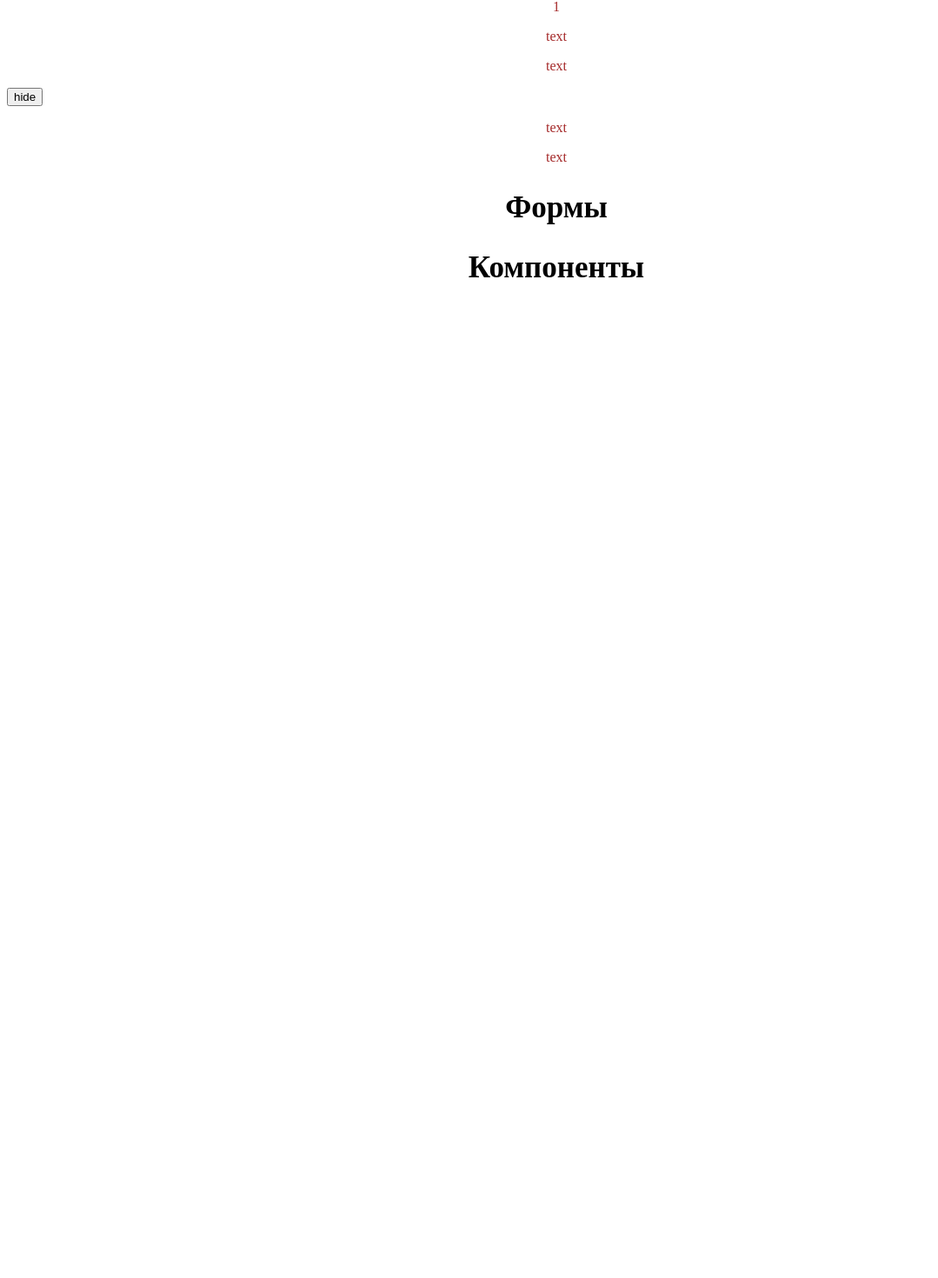
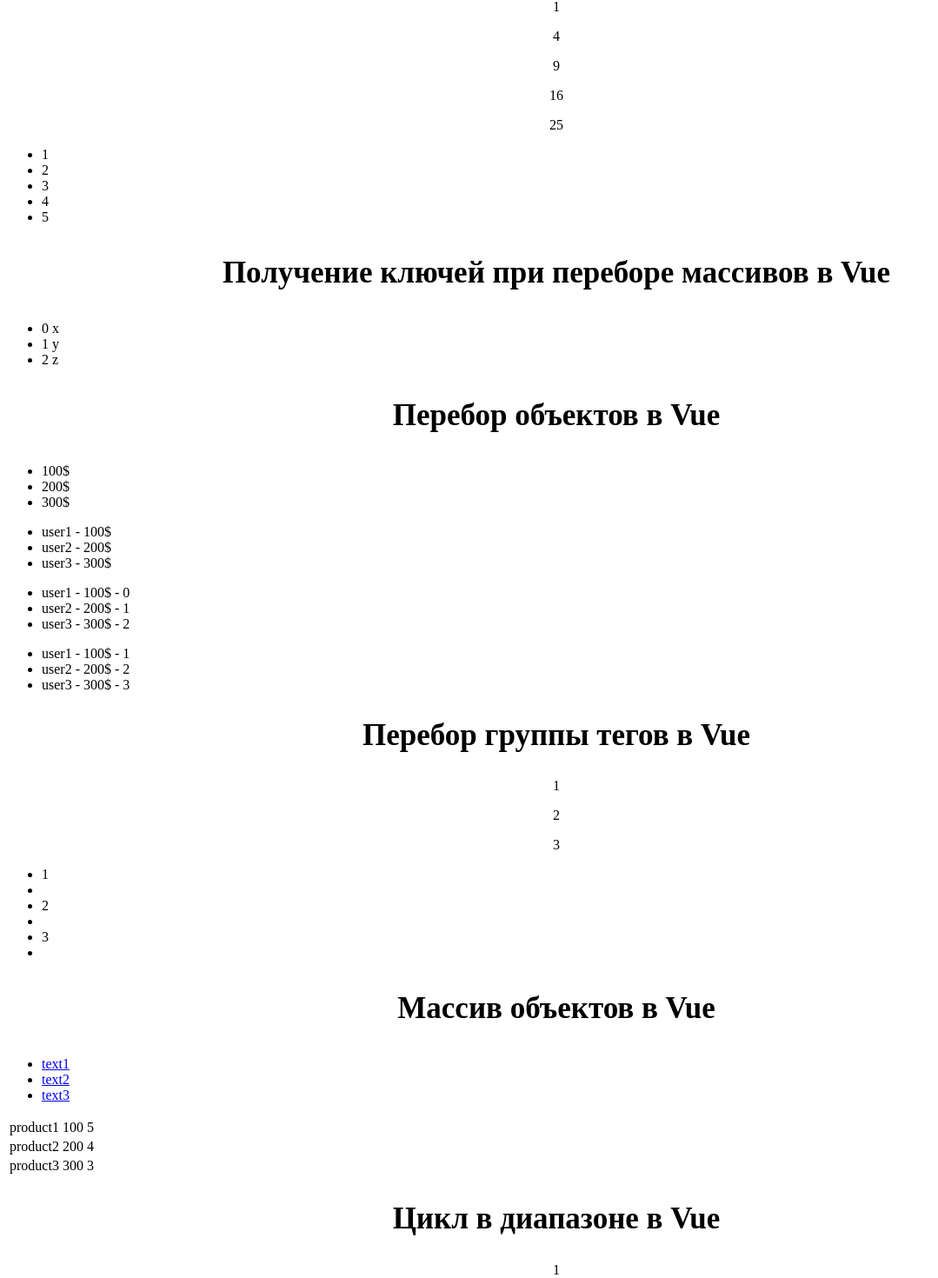
Before and after one commit to canoua/learn-project, a Vue app: page / in a window 1280 px wide. Shown: the part 1518-2988 px from the top of the page at 87% size, without its empty margins (0-1079 px from the left). Before the commit the page ends 1875 px from the top, so only its background shows below. Built offline with nearby package versions, Linux system fonts and the light colour scheme.

Commit message:
cycles done

```diff
--- a/src/App.vue
+++ b/src/App.vue
@@ -14,7 +14,7 @@
 <script>
   import Base from './components/Base.vue';
   import Conditions from './components/Conditions.vue';
-  import Cycles from './components/Cycles.vue';
+  import Cycles from './components/Cycles/Cycles.vue';
   import Styles from './components/Styles.vue';
   import Forms from './components/Forms.vue';
   import Components from './components/Components.vue';
--- a/src/components/Cycles.vue
+++ /dev/null
@@ -1,9 +0,0 @@
-<template>
-  <h2>Циклы</h2>
-</template>
-
-<script>
-  export default {
-
-  }
-</script>
--- /dev/null
+++ b/src/components/Cycles/Cycles.vue
@@ -0,0 +1,22 @@
+<template>
+  <h2>Циклы</h2>
+  <Cycles_1/>
+  <Cycles_2/>
+  <Cycles_3/>
+  <Cycles_4/>
+</template>
+
+<script>
+  import Cycles_1 from './Cycles_1.vue';
+  import Cycles_2 from './Cycles_2.vue';
+  import Cycles_3 from './Cycles_3.vue';
+  import Cycles_4 from './Cycles_4.vue';
+  export default {
+    components:{
+      Cycles_1,
+      Cycles_2,
+      Cycles_3,
+      Cycles_4
+    }
+  }
+</script>
--- /dev/null
+++ b/src/components/Cycles/Cycles_1.vue
@@ -0,0 +1,50 @@
+<template>
+  <h2>Cycles-1</h2>
+  <p v-for="item in items">{{ item * item }}</p>
+  <ul>
+    <li v-for="item in items">{{ item }}</li>
+  </ul>
+  <h3>Получение ключей при переборе массивов в Vue</h3>
+  <ul>
+    <li v-for="(elem, key) in arr">
+      {{ key }} {{ elem }}
+    </li>
+  </ul>
+  <h3>Перебор объектов в Vue</h3>
+  <ul>
+    <li v-for="elem in users">
+      {{ elem }}
+    </li>
+  </ul>
+  <ul>
+    <li v-for="(elem, key) in users">
+      {{ key }} - {{ elem }}
+    </li>
+  </ul>
+  <ul>
+    <li v-for="(elem, key, index) in users">
+      {{ key }} - {{ elem }} - {{ index }}
+    </li>
+  </ul>
+  <ul>
+    <li v-for="(elem, key, index) in users">
+      {{ key }} - {{ elem }} - {{ index+1 }}
+    </li>
+  </ul>
+</template>
+
+<script>
+  export default {
+    data() {
+      return{
+        items: [1, 2, 3, 4, 5],
+        arr: ['x', 'y', 'z'],
+        users: {
+          user1: '100$',
+	        user2: '200$',
+	        user3: '300$',
+        }
+      }
+    }
+  }
+</script>
--- /dev/null
+++ b/src/components/Cycles/Cycles_2.vue
@@ -0,0 +1,62 @@
+<template>
+  <h2>Перебор группы тегов в Vue</h2>
+  <div v-for="item in items">
+    <p>{{ item }}</p>
+    <p class="divider"></p>
+  </div>
+  <ul>
+    <template v-for="item in items">
+      <li>{{ item }}</li>
+      <li class="divider"></li>
+    </template>
+  </ul>
+  <h3>Массив объектов в Vue</h3>
+  <ul>
+    <template v-for="item in hrefs">
+      <li>
+        <a :href="item.href">{{ item.text }}</a>
+      </li>
+    </template>
+  </ul>
+  <table>
+    <tbody>
+      <tr v-for="product in products">
+        <td>{{ product.name }}</td>
+        <td>{{ product.price }}</td>
+        <td>{{ product.quantity }}</td>
+      </tr>
+    </tbody>
+  </table>
+</template>
+
+<script>
+  export default {
+    data() {
+      return {
+        items: [1, 2, 3],
+        hrefs: [
+          {href: '1.html', text: 'text1'},
+          {href: '2.html', text: 'text2'},
+          {href: '3.html', text: 'text3'},
+        ],
+        products: [
+          {
+            name: 'product1',
+            price: 100,
+            quantity: 5
+          },
+          {
+            name: 'product2',
+            price: 200,
+            quantity: 4
+          },
+          {
+            name: 'product3',
+            price: 300,
+            quantity: 3
+          },
+        ]
+      }
+    }
+  }
+</script>
--- /dev/null
+++ b/src/components/Cycles/Cycles_3.vue
@@ -0,0 +1,44 @@
+<template>
+  <h2>Цикл в диапазоне в Vue</h2>
+  <p v-for="num in 30">
+    {{ num }}
+  </p>
+  <h3>Условия в циклах в Vue</h3>
+  <ul>
+    <template v-for="item in items">
+      <li v-if="item > 0">
+        {{ item }}
+      </li>
+    </template>
+  </ul>
+  <h3>Атрибут key в Vue</h3>
+  <ul>
+    <template v-for="product in products" :key="product.id">
+      <li>{{ product.name }}</li>
+    </template>
+  </ul>
+</template>
+
+<script>
+  export default {
+    data() {
+      return {
+        items: [1, -2, 3, -4, 5],
+        products: [
+          {
+            id: 1,
+            name: 'product1',
+          },
+          {
+            id: 2,
+            name: 'product2',
+          },
+          {
+            id: 3,
+            name: 'product3',
+          },
+        ]
+      }
+    }
+  }
+</script>
--- /dev/null
+++ b/src/components/Cycles/Cycles_4.vue
@@ -0,0 +1,33 @@
+<template>
+  <h2>Реактивность массивов в Vue</h2>
+  <ul>
+    <li v-for="item in arr">
+      {{ item }}
+    </li>
+  </ul>
+  <button @click="addArr">push</button>
+  <button @click="deleteFirstArr">deleteFirst</button>
+  <button @click="deleteLastArr">deleteLast</button>
+</template>
+
+<script>
+  export default {
+    data() {
+      return {
+        arr: ['a', 'b', 'c'],
+      }
+    },
+    methods:{
+      addArr() {
+        this.arr.push('d')
+      },
+      deleteFirstArr() {
+        this.arr.shift()
+      },
+      deleteLastArr() {
+        this.arr.pop()
+      }
+
+    }
+  }
+</script>
```
